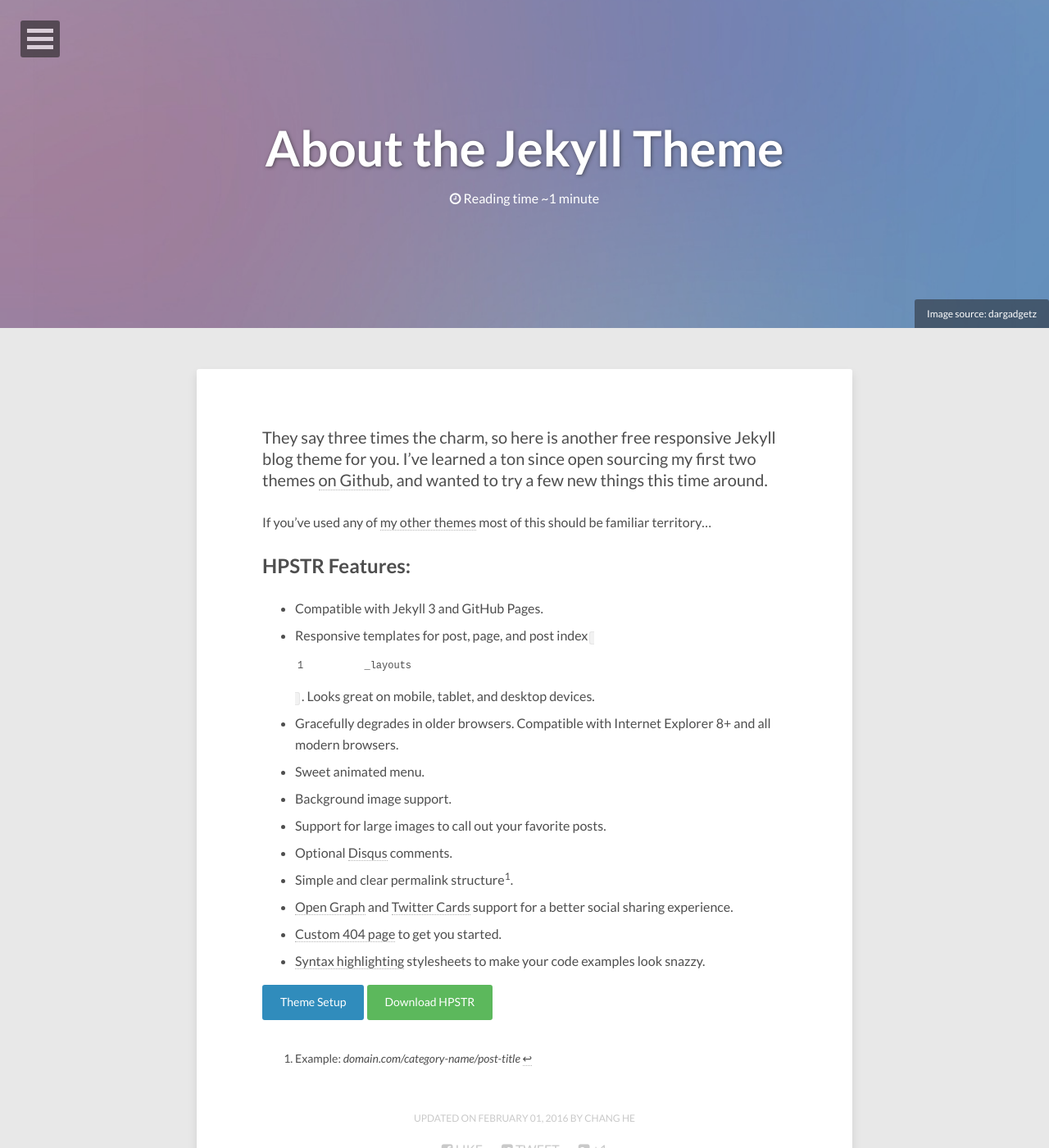
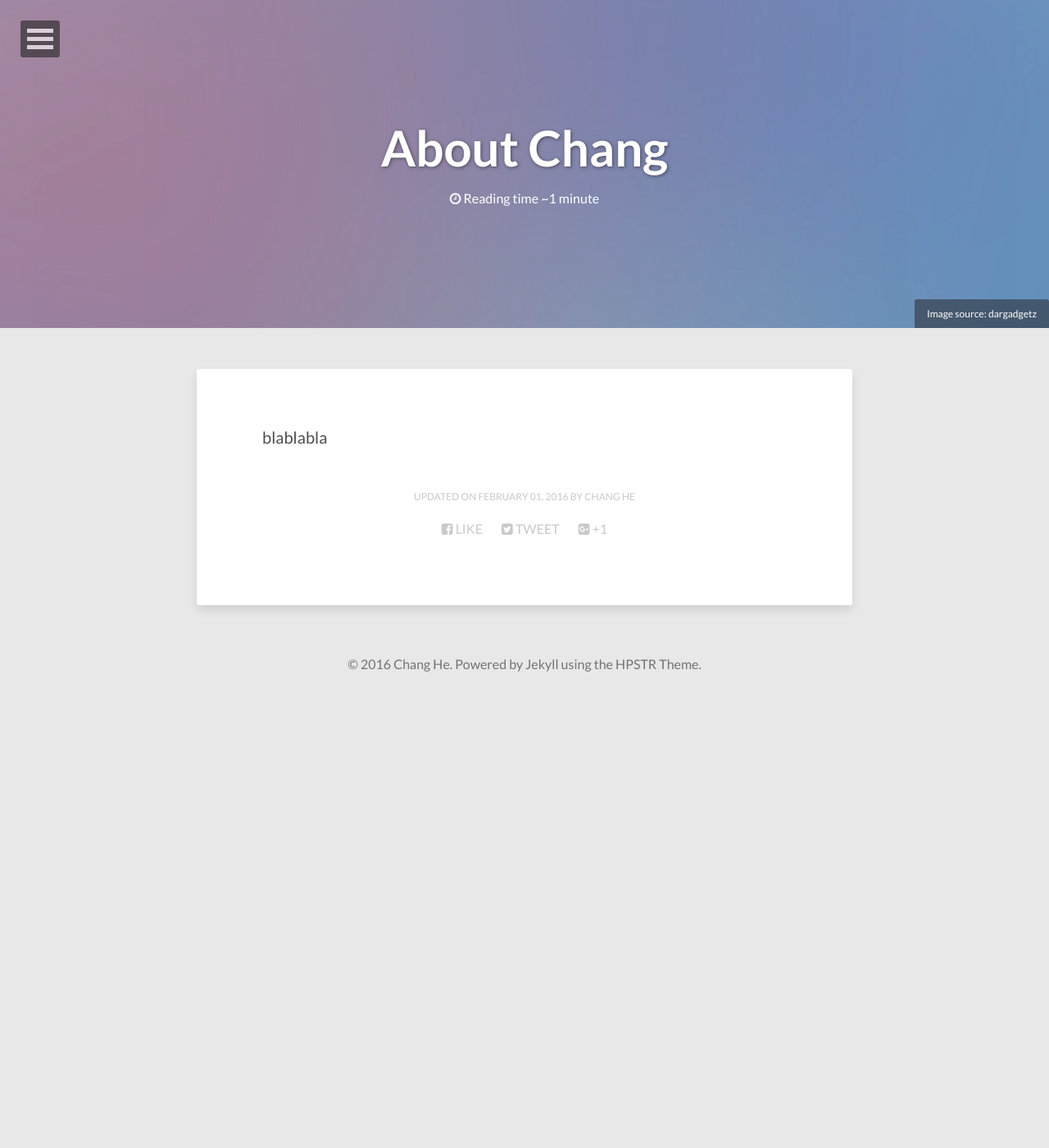
Before and after one commit to changhe9393/changhe9393.github.io, a Jekyll site: the page built from about/index.md, in a window 1280 px wide and 1400 px high. Shown: the whole window at 82% size. Built offline with Jekyll 4.4.1, drawn with Linux system fonts in a browser that asks for light colours; nearby versions of some CDN libraries.

Commit message:
changed about page

```diff
--- a/about/index.md
+++ b/about/index.md
@@ -1,6 +1,6 @@
 ---
 layout: page
-title: About the Jekyll Theme
+title: About Chang
 image:
   feature: abstract-5.jpg
   credit: dargadgetz
@@ -9,24 +9,4 @@ comments: false
 modified: 2016-02-01
 ---
 
-They say three times the charm, so here is another free responsive Jekyll blog theme for you. I've learned a ton since open sourcing my first two themes [on Github](http://github.com/mmistakes), and wanted to try a few new things this time around.
-
-If you've used any of [my other themes](http://mademistakes.com/work/jekyll-themes/) most of this should be familiar territory...
-
-## HPSTR Features:
-
-* Compatible with Jekyll 3 and GitHub Pages.
-* Responsive templates for post, page, and post index `_layouts`. Looks great on mobile, tablet, and desktop devices.
-* Gracefully degrades in older browsers. Compatible with Internet Explorer 8+ and all modern browsers.
-* Sweet animated menu.
-* Background image support.
-* Support for large images to call out your favorite posts.
-* Optional [Disqus](http://disqus.com) comments.
-* Simple and clear permalink structure[^1].
-* [Open Graph](https://developers.facebook.com/docs/opengraph/) and [Twitter Cards](https://dev.twitter.com/docs/cards) support for a better social sharing experience.
-* [Custom 404 page]({{ site.url }}/404.html) to get you started.
-* [Syntax highlighting]({{ site.url }}/code-highlighting-post/) stylesheets to make your code examples look snazzy.
-
-<div markdown="0"><a href="{{ site.url }}/theme-setup/" class="btn btn-info">Theme Setup</a> <a href="https://github.com/mmistakes/hpstr-jekyll-theme" class="btn btn-success">Download HPSTR</a></div>
-
-[^1]: Example: *domain.com/category-name/post-title*
+blablabla
```
Also changed, not shown: _data/navigation.yml (deleted, +0 -7 lines).
